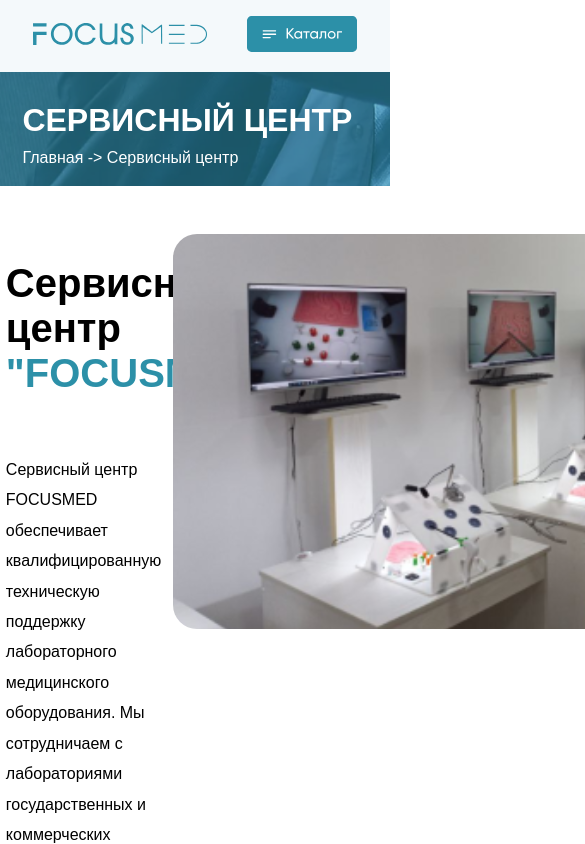
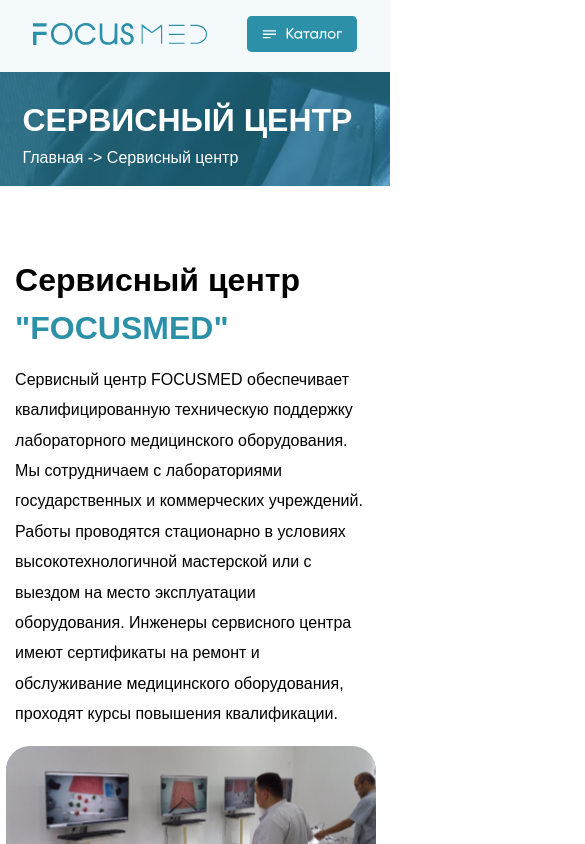
Before and after one commit to jalolddin/Medical-focus-med, a Vue app: page /#/service in a window 390 px wide. Shown: the top 844 px of the page, 585 px wide, since content can reach past the window. Built offline with nearby package versions, Linux system fonts and the light colour scheme.

Commit message:
adding files

```diff
--- a/src/assets/styles/responsive.scss
+++ b/src/assets/styles/responsive.scss
@@ -242,4 +242,74 @@
                 }
             }
         }
+        .service {
+            &__content {
+                width: 100%;
+                display: flex;
+                flex-direction: column;
+                // background-color: yellow;
+                // justify-content: center;
+                .service__content__left {
+                    width: 95%;
+                    margin: 0 auto;
+                    h1 {
+                        font-size: 2rem;
+                        line-height: 3rem;
+                        margin-bottom: -1.2rem;
+                    }
+                }
+                .service__content__right {
+                    width: 100%;
+                }
+            }
+            .service__steps {
+                display: flex;
+                flex-wrap: wrap;
+                flex-direction: column;
+                div {
+                    width: 95%;
+                    // background-color: red;
+                    margin: 0 auto;
+                }
+            }
+        }
+        .partners {
+            .partners__cards {
+                display: flex;
+                flex-direction: column;
+                div {
+                    width: 95%;
+                    margin: auto;
+                }
+            }
+        }
+        .contacts {
+            .contacts__address {
+                display: flex;
+                // flex-direction: column;
+                div {
+                    width: 90%;
+                    margin: 0 auto;
+                    margin-top: 1rem;
+                    flex-direction: column;
+                    align-items: center;
+                    justify-content: center;
+                    // background-color: red;
+                }
+            }
+            .contacts__managers {
+                display: flex;
+                flex-direction: column;
+                width: 85%;
+                align-items: center;
+                .left {
+                    margin: 0 auto;
+                    width: 85%;
+                }
+                .right {
+                    margin: 0 auto;
+                    width: 100%;
+                }
+            }
+        }
     }
--- a/src/assets/styles/service.scss
+++ b/src/assets/styles/service.scss
@@ -4,14 +4,17 @@
         display: flex;
         width: 95%;
         margin-top: 3rem;
+        flex-wrap: wrap;
         justify-content: space-between;
         &__left {
-            width: 45%;
+            width: 50%;
+            max-width: 100%;
             display: flex;
             flex-direction: column;
             gap: 1rem;
             h1 {
                 font-size: 2.5em;
+                line-height: 2rem;
                 span {
                     color: #2C90A8;
                 }
@@ -22,7 +25,9 @@
             }
         }
         &__right {
+            width: 45%;
             img {
+                width: 100%;
                 border-radius: 1.5rem;
             }
         }
```
Also changed, not shown: 3 other files (tests, documents, lock files or other folders).
